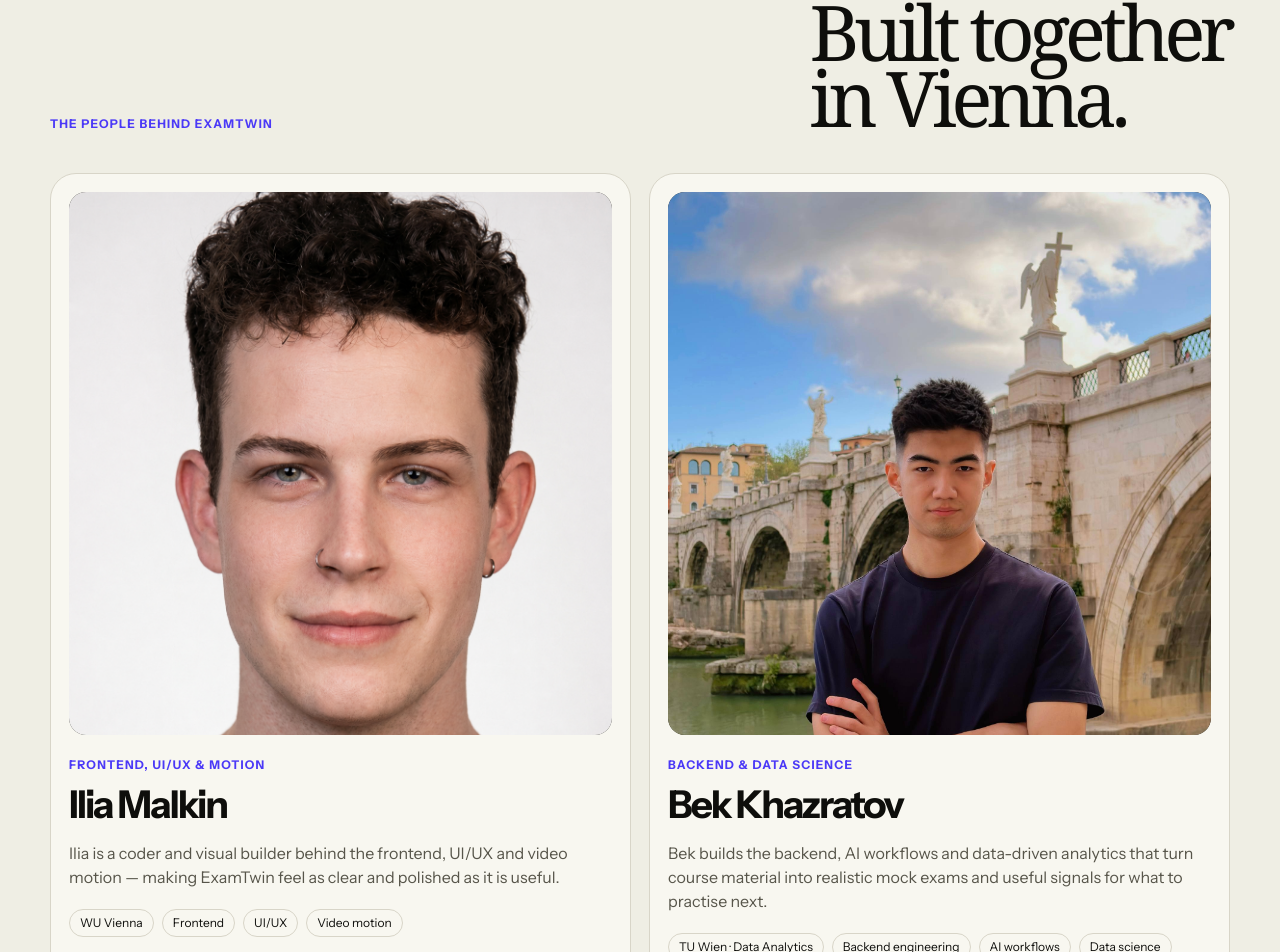
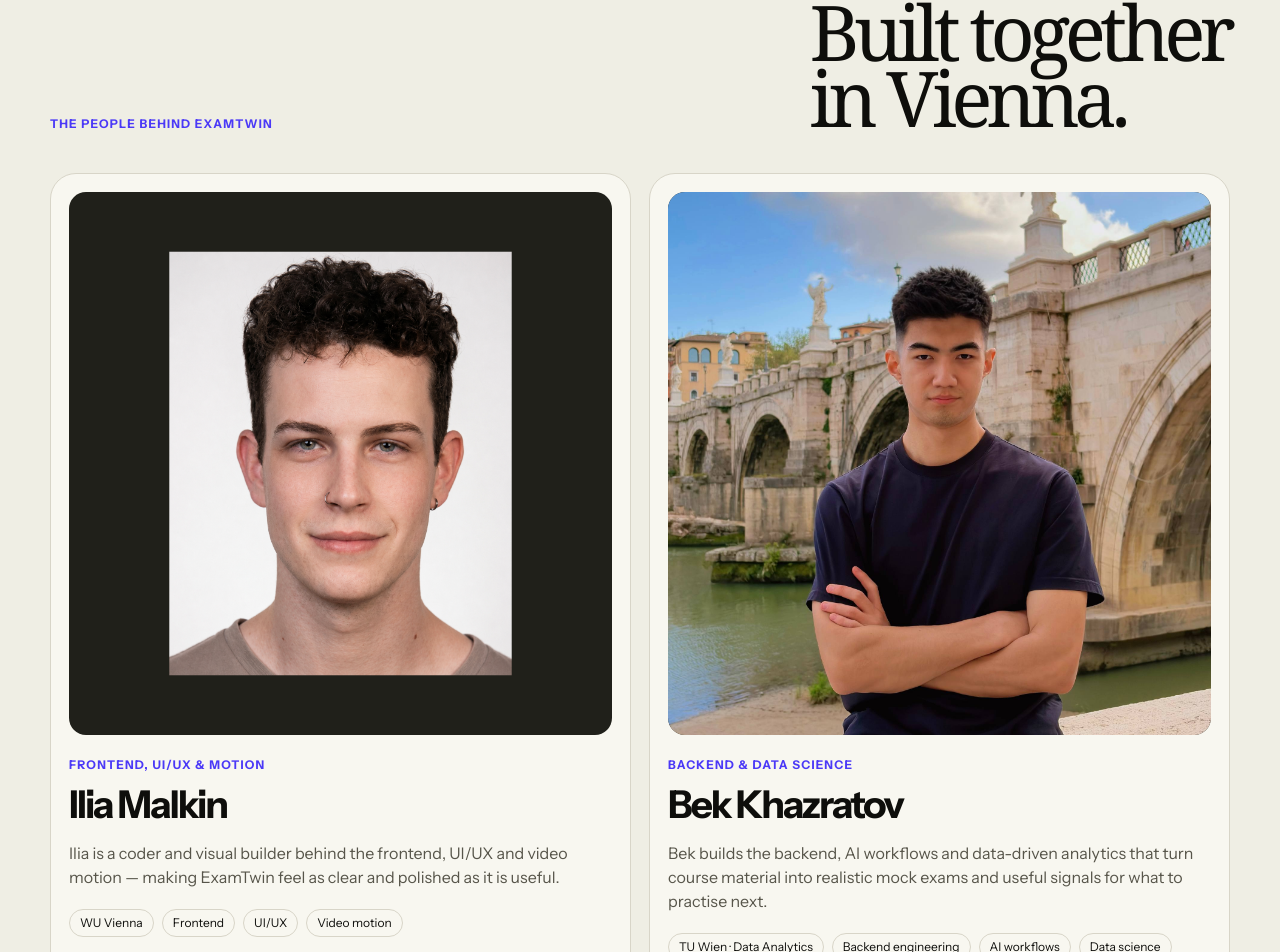
Before and after one commit to Rokki-Khazratov/OpenAI-buildweek, a Next.js app in the folder landing/: page /about in a window 1280 px wide. Shown: the part 798-1750 px from the top of the page. Built offline with nearby package versions, Linux system fonts and the light colour scheme.

Commit message:
fix: refine team portrait framing

```diff
--- a/landing/app/about/about.module.css
+++ b/landing/app/about/about.module.css
@@ -21,8 +21,8 @@
 .card { background: #f8f7f0; border: 1px solid #d8d5c8; border-radius: 26px; padding: 18px; }
 .photo { position: relative; overflow: hidden; aspect-ratio: 1 / 1; border-radius: 17px; background: #20201a; }
 .image { object-fit: cover; object-position: 50% 33%; }
-.iliaImage { object-position: 50% 19%; }
-.bekImage { object-position: 50% 25%; }
+.iliaImage { object-fit: contain; object-position: 50% 50%; transform: scale(.78); }
+.bekImage { object-position: 50% 75%; }
 .placeholder { display: grid; place-items: center; background: repeating-linear-gradient(-45deg, #282820, #282820 10px, #24241d 10px, #24241d 20px); color: #c5f43f; text-align: center; font-size: 18px; line-height: 1.15; letter-spacing: -.03em; }
 .role { color: #4b39f7; margin-top: 22px; }
 .card h3 { font-size: clamp(28px, 3vw, 42px); letter-spacing: -.055em; margin: 9px 0 13px; }
```
